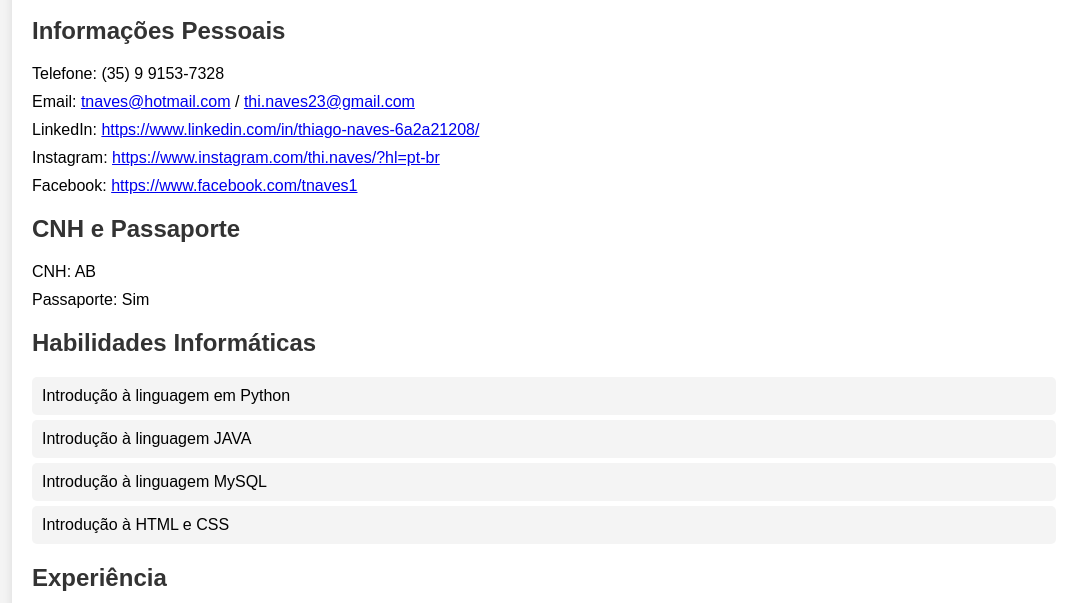
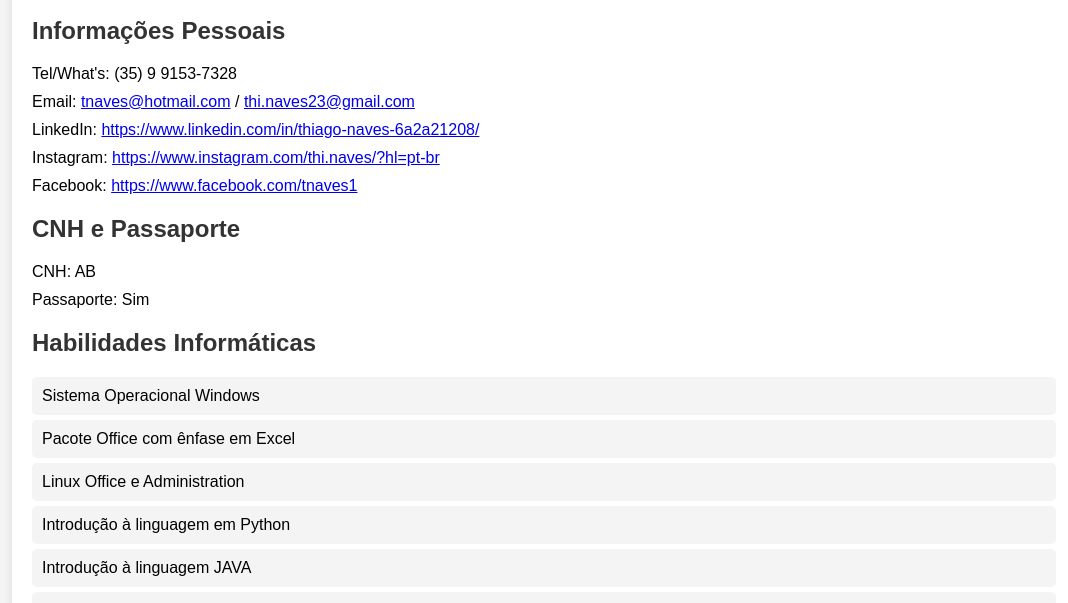
Before and after one commit to thinaves/mysitecv, a plain HTML site: page index.html in a window 1280 px wide. Shown: the part 300-903 px from the top of the page, without its empty margins (96-1164 px from the left). Drawn offline with Linux system fonts and the light colour scheme.

Commit message:
Update index.html

```diff
--- a/index.html
+++ b/index.html
@@ -16,7 +16,7 @@
         </div>
         <div class="contact-info">
             <h2>Informações Pessoais</h2>
-            <p id="phone">Telefone: (35) 9 9153-7328</p>
+            <p id="phone">Tel/What's: (35) 9 9153-7328</p>
             <p id="email">Email: <a href="mailto:tnaves@hotmail.com">tnaves@hotmail.com</a> / <a href="mailto:thi.naves23@gmail.com">thi.naves23@gmail.com</a></p>
             <p id="linkedin">LinkedIn: <a href="https://www.linkedin.com/in/thiago-naves-6a2a21208/">https://www.linkedin.com/in/thiago-naves-6a2a21208/</a></p>
             <p id="instagram">Instagram: <a href="https://www.instagram.com/thi.naves/?hl=pt-br/">https://www.instagram.com/thi.naves/?hl=pt-br</a></p>
@@ -30,10 +30,13 @@
         <div class="skills">
             <h2>Habilidades Informáticas</h2>
             <ul id="skills-list">
+                <li>Sistema Operacional Windows</li>
+                <li>Pacote Office com ênfase em Excel</li>
+                <li>Linux Office e Administration</li>
                 <li>Introdução à linguagem em Python</li>
                 <li>Introdução à linguagem JAVA</li>
                 <li>Introdução à linguagem MySQL</li>
-                <li>Introdução à HTML e CSS</li>
+                <li>Introdução à HTML, CSS e JavaScript</li>
             </ul>
         </div>
         <div class="experience">
@@ -62,6 +65,7 @@
                 <li>Ensino Médio Completo – E.E. Maurício Zákia (2006)</li>
                 <li>Curso Avançado Excel – Professor Matheus Gualberto UFLA (2017)</li>
                 <li>Introdução Linguagem Python – Professor Gustavo Guanabara Curso em Vídeo Python (2020)</li>
+                <li>Red Hat System Administration I (RH124) - Linux</li>
                 <li>Ciências da Computação – FAM Faculdade das Américas (Cursando 7º período)</li>
             </ul>
         </div>
```
